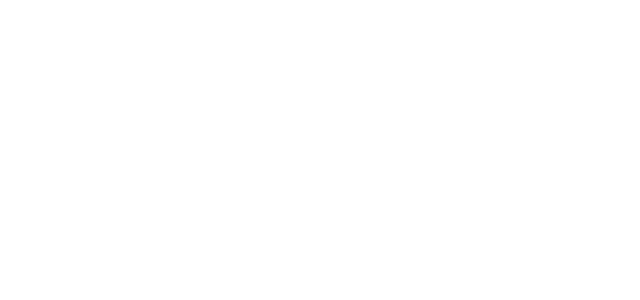
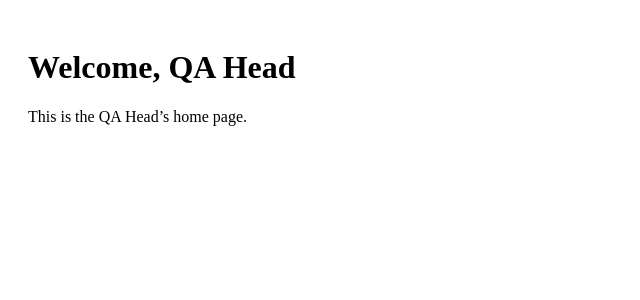
Before and after one commit to yogeshwar-2004y/d2RO_trail, a Vue app in the folder frontend/: page /qahead/home in a window 1280 px wide. Before the commit this address had no page. Shown: the top 300 px of the page, without its empty margins (0-640 px from the left). Built offline with nearby package versions, Linux system fonts and the light colour scheme.

Commit message:
qa head login be

```diff
--- a/frontend/src/router/index.js
+++ b/frontend/src/router/index.js
@@ -7,6 +7,7 @@
 import ReportDashboard from '@/views/admin/ReportDashboard.vue'
 import UserActivities from '@/views/admin/UserActivities.vue'
 import reviewerRoutes from './reviewerroutes'
+import qaheadRoutes from './qaheadroutes'
 
 const router = createRouter({
   history: createWebHistory(import.meta.env.BASE_URL),
@@ -46,7 +47,8 @@
       name: 'UserActivities',
       component: UserActivities
     },
-    ...reviewerRoutes
+    ...reviewerRoutes ,
+    ...qaheadRoutes
   ],
 })
 
--- /dev/null
+++ b/frontend/src/router/qaheadroutes.js
@@ -0,0 +1,14 @@
+// src/router/qaheadroutes.js
+
+import HomePageQAHead from '@/views/qahead/HomePageQAHead.vue'
+
+const qaheadRoutes = [
+  {
+    path: '/qahead/home',
+    name: 'HomePageQAHead',
+    component: HomePageQAHead,
+  },
+
+]
+
+export default qaheadRoutes
--- a/frontend/src/views/LoginPage.vue
+++ b/frontend/src/views/LoginPage.vue
@@ -57,6 +57,8 @@
             this.$router.push({ name: "HomePageAdmin" });
           } else if (data.user.role.toLowerCase() === "reviewer") {
             this.$router.push({ name: "HomePageReviewer" });
+          } else if (data.user.role.toLowerCase() === "qahead") {
+            this.$router.push({ name: "HomePageQAHead" });
           } else {
             alert("Unknown role. Please contact support.");
           }
--- /dev/null
+++ b/frontend/src/views/qahead/HomePageQAHead.vue
@@ -0,0 +1,18 @@
+<template>
+  <div class="home-page-qahead">
+    <h1>Welcome, QA Head</h1>
+    <p>This is the QA Head’s home page.</p>
+  </div>
+</template>
+
+<script>
+export default {
+  name: "HomePageQAHead",
+};
+</script>
+
+<style scoped>
+.home-page-qahead {
+  padding: 20px;
+}
+</style>
```
